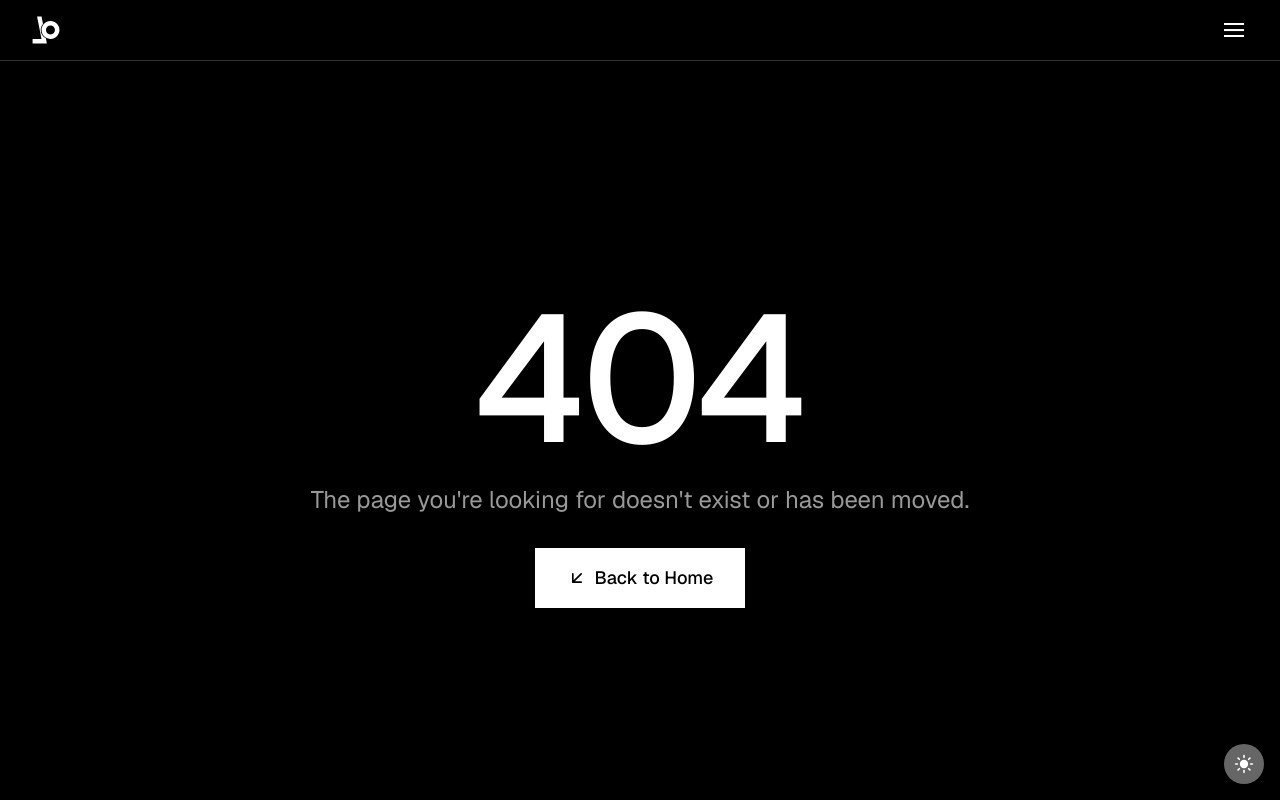
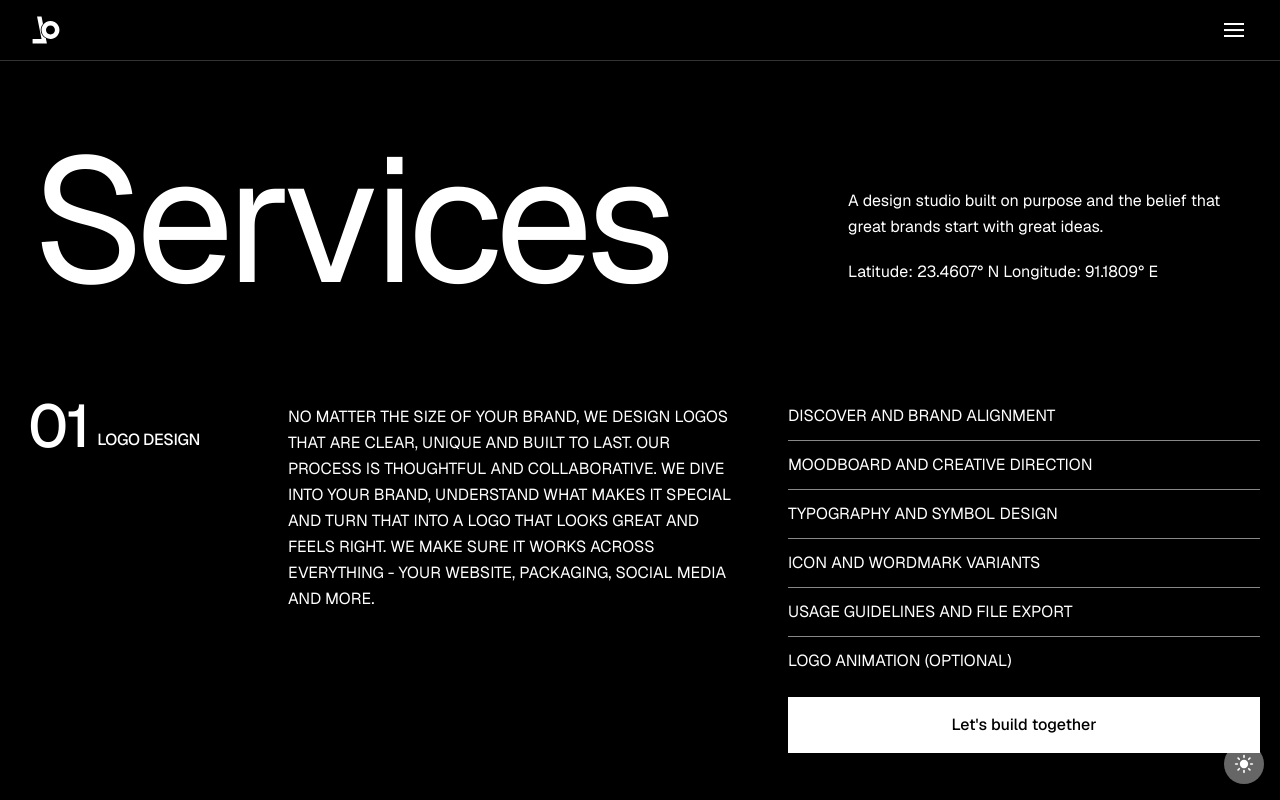
Before and after one commit to brandzinr44/web, a Next.js app: page /services in a window 1280 px wide. Before the commit this address had no page. Shown: the top 800 px of the page. Built offline with nearby package versions, Linux system fonts and the light colour scheme.

Commit message:
feat: add animated header to services page
Update services page to match work page header style.

#VERCEL_SKIP

Co-authored-by: null <252977809+brandzinr44@users.noreply.github.com>

```diff
--- /dev/null
+++ b/app/services/page.tsx
@@ -0,0 +1,31 @@
+import type { Metadata } from "next"
+import { ServicesDetailGrid } from "@/components/services-detail-grid"
+import { WorkHeader } from "@/components/work-header"
+
+export const metadata: Metadata = {
+  title: "Services | Lozinr",
+  description: "Explore our design services including logo design, brand identity, and packaging design.",
+  openGraph: {
+    title: "Services | Lozinr",
+    description: "Explore our design services including logo design, brand identity, and packaging design.",
+    url: "https://lozinr.com/services",
+    type: "website",
+  },
+  alternates: {
+    canonical: "https://lozinr.com/services",
+  },
+}
+
+export default function ServicesPage() {
+  return (
+    <main className="min-h-screen bg-background">
+      <WorkHeader
+        title="Services"
+          showFilters={false}
+          tagline="A design studio built on purpose and the belief that great brands start with great ideas."
+          location="Latitude: 23.4607° N Longitude: 91.1809° E"
+      />
+      <ServicesDetailGrid />
+    </main>
+  )
+}
--- a/components/services-detail-grid.tsx
+++ b/components/services-detail-grid.tsx
@@ -80,7 +80,6 @@ function ServiceSection({ service, isLast }: { service: Service; isLast: boolean
             </p>
           </div>
 
-
         </div>
 
         <div className="p-8 md:p-5 flex flex-col justify-between" style={{ gridColumn: "3 / 4" }}>
@@ -120,7 +119,20 @@ function ServiceSection({ service, isLast }: { service: Service; isLast: boolean
           <p className="text-lg uppercase leading-relaxed text-chart-5">{service.description}</p>
         </div>
 
+        <div className="px-3 p-8 pt-4">
 
+        </div>
+
+        {/* Features */}
+        <div className="px-3 p-8 pt-8">
+          <ul className="divide-y divide-[#888]">
+            {service.features.map((feature, index) => (
+              <li key={index} className="text-sm uppercase text-chart-5 flex gap-3 leading-relaxed items-start py-3">
+                <span>{feature}</span>
+              </li>
+            ))}
+          </ul>
+        </div>
 
         {/* CTA Button */}
         <div className="px-3 p-8 pt-8">
```
Also changed, not shown: public/packaging-design.jpg (added).
